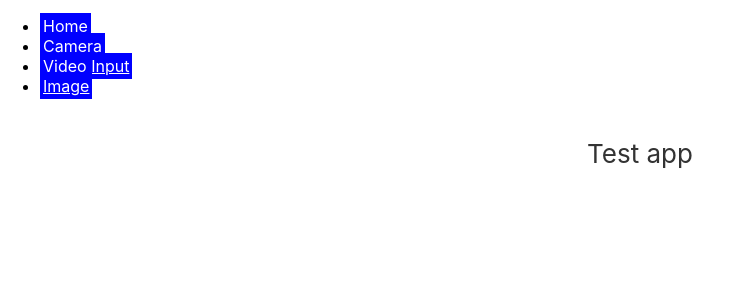
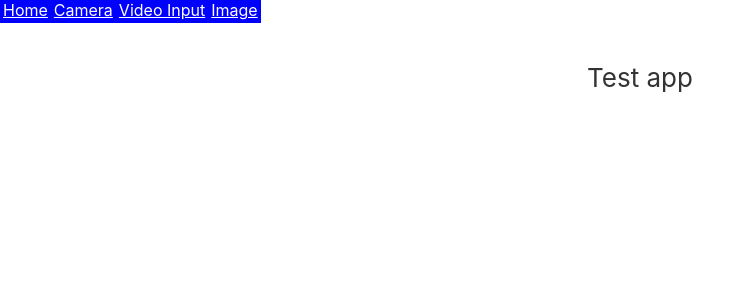
Before and after one commit to wezlar/face-recognition, a React app: page / in a window 1280 px wide. Shown: the top 300 px of the page, without its empty margins (0-755 px from the left). Built offline with nearby package versions, Linux system fonts and the light colour scheme; the HTML template or start-up script is replaced by a standard one.

Commit message:
Add emotionJS styling to Navigation Component

```diff
--- a/src/components/Navigation/Navigation.js
+++ b/src/components/Navigation/Navigation.js
@@ -1,12 +1,21 @@
-import React from 'react';
+/** @jsx jsx */
+import { jsx, css } from '@emotion/core';
 import PropTypes from 'prop-types';
 import NavigationLink from '../NavigationLink/NavigationLink';
+
+const style = css`
+  color: hotpink;
+  display: flex;
+  list-style: none;
+  margin-top: 0;
+  padding-left: 0;
+`;
 
 export const Navigation = (props = {}) => {
   const { links = [] } = props;
 
   return (
-    <ul>
+    <ul css={style}>
     {links.map((link, index) =>
       <NavigationLink
         key={index}
```
